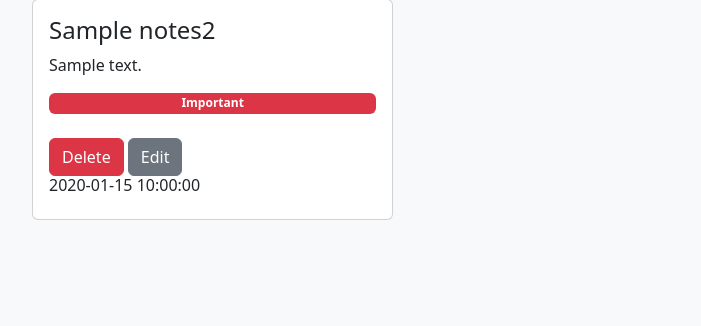
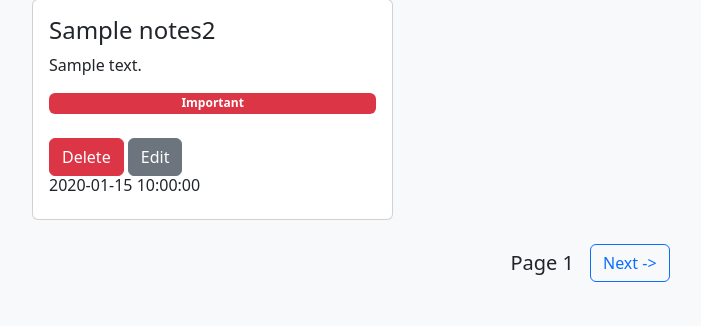
Before and after one commit to VyomGarg04/fastapi-notes-app, a FastAPI app: page / in a window 1280 px wide. Shown: the part 474-800 px from the top of the page, without its empty margins (50-751 px from the left). Run offline with FastAPI, Linux system fonts and the light colour scheme; a database or web service that is not in the repository returns one stand-in record (values such as "Sample title").

Commit message:
Add pagination support for notes display and update index template

```diff
--- a/routes/note.py
+++ b/routes/note.py
@@ -17,19 +17,27 @@ notes_collection = conn.notes.notes2
 
 #to get the notes
 @note.get("/",response_class = HTMLResponse)
-async def get_notes(request: Request, q:str = None, filter_important:bool = False):
+async def get_notes(request: Request, q:str = None, filter_important:bool = False,page:int = 1):
+    per_page = 6
+    skip_page = (page-1)*per_page
     query ={}
     if q:
         query["title"] = {"$regex": q, "$options": "i"}
     if filter_important:
         query["important"] =True
-
-    results = notes_collection.find(query).sort("created_at", -1)
+    #sorting the results by the time created
+    results = notes_collection.find(query).sort("created_at", -1).skip(skip_page).limit(per_page)
     newDocs = notesEntity(results)
     return templates.TemplateResponse(
         request=request,
         name="index.html",
-        context = {"request":request, "newDocs": newDocs,"q":q, "filter_important":filter_important}
+        context = {
+            "request":request,
+            "newDocs": newDocs,
+            "q":q,
+            "filter_important":filter_important,
+            "page":page
+            }
     )
 
 
--- a/templates/index.html
+++ b/templates/index.html
@@ -70,4 +70,33 @@ Home
   {% endif %}
 </div>
 
+
+<div class="d-flex justify-content-center align-items-center gap-3 mt-4">
+
+  {% if page > 1 %}
+    <a
+      href="/?page={{ page - 1 }}
+      {% if q %}&q={{ q }}{% endif %}
+      {% if filter_important %}&filter_important=true{% endif %}"
+      class="btn btn-outline-primary"
+    >
+      <- Previous
+    </a>
+  {% endif %}
+
+  <h5 class="m-0">Page {{ page }}</h5>
+
+  <a
+    href="/?page={{ page + 1 }}
+    {% if q %}&q={{ q }}{% endif %}
+    {% if filter_important %}&filter_important=true{% endif %}"
+    class="btn btn-outline-primary"
+  >
+    Next ->
+  </a>
+
+</div>
+
+
+
 {% endblock %}
```
